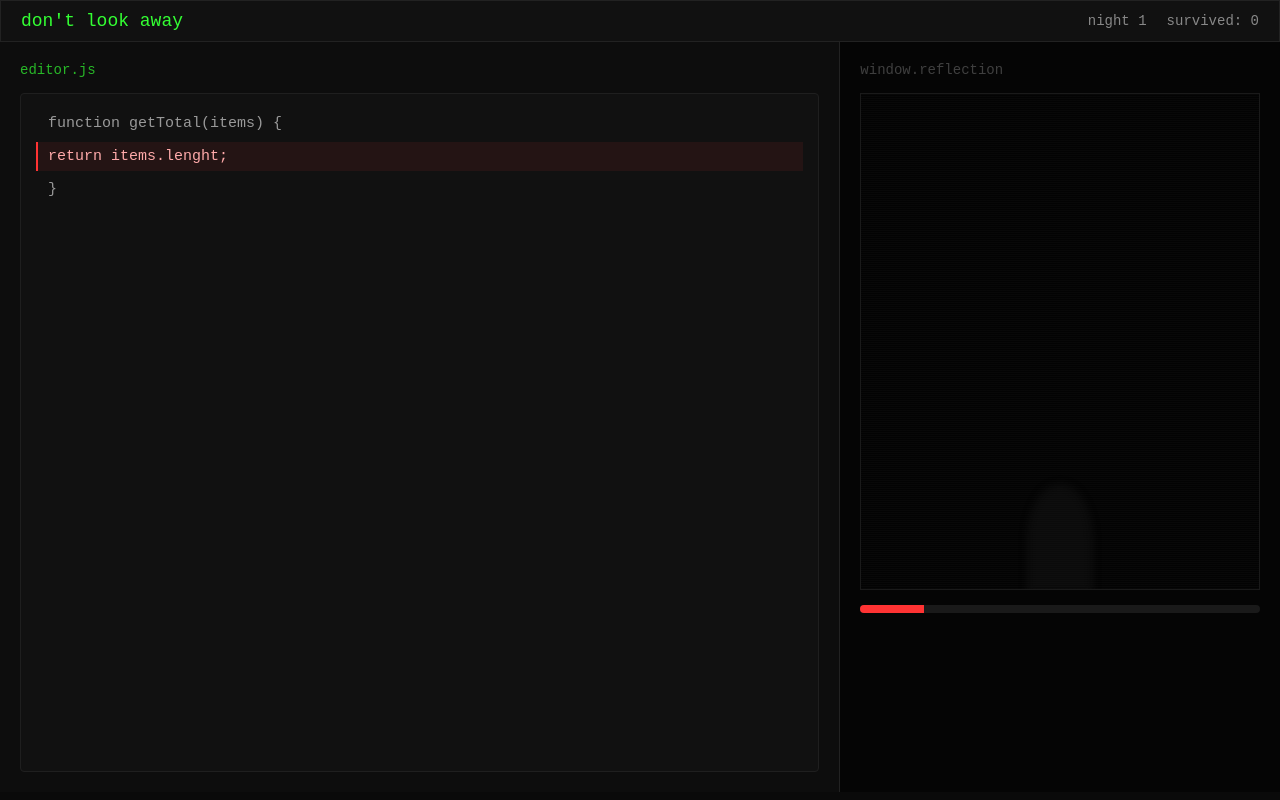
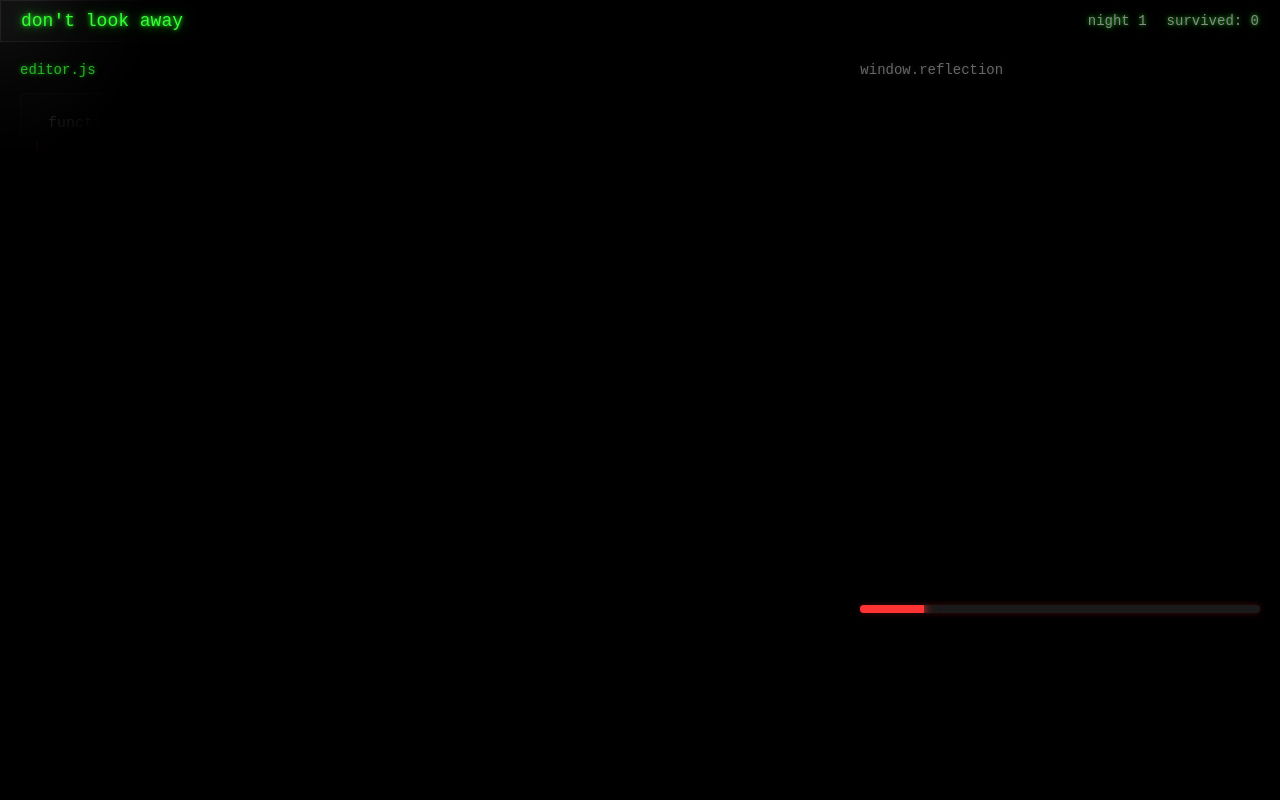
Before and after one commit to anirban185/Do-Not-Look-Away, a plain HTML site: page Index.html in a window 1280 px wide. Both pictures are taken after a click on the button "JavaScript". Drawn offline with Linux system fonts and the light colour scheme.

Commit message:
Add spotlight mechanic

```diff
--- a/Index.html
+++ b/Index.html
@@ -55,6 +55,9 @@
         <h1>IT SAW YOU</h1>
     </div>
 
+    <div id="dark" class="hidden"></div>
+    <div id="glow" class="hidden"></div>
+
     <script src="Script.js"></script>
 
 </body>
--- a/Script.js
+++ b/Script.js
@@ -5,8 +5,11 @@ let nightQueue = [];
 let queueIndex = 0;
 
 let closeness = 0;
-let inReflection = false;
+let mouseX = window.innerWidth / 2;
+let mouseY = window.innerHeight / 2;
 let closenessInterval = null;
+
+const torchRadius = 200;
 
 const filenames = {
     javascript: 'editor.js',
@@ -26,9 +29,12 @@ function startGame(lang) {
     document.getElementById('editorFilename').textContent = filenames[lang];
 
     if (!closenessInterval) {
-        reflectionTracking();
+        torchTracking();
         closenessInterval = setInterval(tickCloseness, 100);
     }
+
+    document.getElementById('dark').classList.remove('hidden');
+    document.getElementById('glow').classList.remove('hidden');
 
     startNight();
 }
@@ -243,20 +249,38 @@ function nightComplete() {
     startNight();
 }
 
-function reflectionTracking() {
-    const relfWindow = document.querySelector('.reflection-window');
-
-    relfWindow.addEventListener('mouseenter', function () {
-        inReflection = true;
+function torchTracking() {
+    document.addEventListener('mousemove', function (e) {
+        mouseX = e.clientX;
+        mouseY = e.clientY;
+        document.documentElement.style.setProperty('--x', mouseX + 'px');
+        document.documentElement.style.setProperty('--y', mouseY + 'px');
     });
 
-    relfWindow.addEventListener('mouseleave', function () {
-        inReflection = false;
+    document.addEventListener('mouseleave', function () {
+        document.body.classList.add('noTorch');
+    });
+
+    document.addEventListener('mouseenter', function () {
+        document.body.classList.remove('noTorch');
     });
 }
 
+function torchOnFigure() {
+    const figure = document.getElementById('figure');
+    const rect = figure.getBoundingClientRect();
+    const figureX = rect.left + rect.width / 2;
+    const figureY = rect.top + rect.height / 2;
+
+    const dx = mouseX - figureX;
+    const dy = mouseY - figureY;
+    const distance = Math.sqrt(dx * dx + dy * dy);
+
+    return distance < torchRadius;
+}
+
 function tickCloseness() {
-    if (inReflection) {
+    if (torchOnFigure()) {
         closeness -= 2;
     } else {
         closeness += 0.6;
--- a/Style.css
+++ b/Style.css
@@ -105,6 +105,8 @@ body {
     font-size: 18px;
     font-weight: normal;
     color: #33ff33;
+    text-shadow: 0 0 4px #33ff33, 0 0 14px rgba(51, 255, 51, 0.6), 0 0 28px rgba(51, 255, 51, 0.25);
+    z-index: 2;
 }
 
 .stats {
@@ -112,6 +114,8 @@ body {
     gap: 20px;
     font-size: 14px;
     color: #888888;
+    text-shadow: 0 0 4px rgba(51, 255, 51, 0.7), 0 0 12px rgba(51, 255, 51, 0.3);
+    z-index: 2;
 }
 
 #gameContainer {
@@ -134,6 +138,8 @@ body {
     font-weight: normal;
     opacity: 0.7;
     margin-bottom: 15px;
+    text-shadow: 0 0 4px rgba(51, 255, 51, 0.7), 0 0 12px rgba(51, 255, 51, 0.3);
+    z-index: 2;
 }
 
 #puzzleBox {
@@ -220,8 +226,10 @@ body {
     color: #666666;
     font-size: 14px;
     font-weight: normal;
-    opacity: 0.6;
     margin-bottom: 15px;
+    position: relative;
+    text-shadow: 0 0 6px rgba(255, 255, 255, 0.15);
+    z-index: 2;
 }
 
 .reflection-window {
@@ -268,6 +276,9 @@ body {
     background-color: #1a1a1a;
     border-radius: 4px;
     overflow: hidden;
+    box-shadow: 0 0 6px rgba(255, 51, 51, 0.25);
+    position: relative;
+    z-index: 2;
 }
 
 #closenessFill {
@@ -275,6 +286,7 @@ body {
     width: 0%;
     background-color: #ff3333;
     transition: width 0.4s ease;
+    box-shadow: 0 0 8px #ff3333, 0 0 16px rgba(255, 51, 51, 0.5);
 }
 
 #jumpscare {
@@ -285,7 +297,7 @@ body {
     width: 100%;
     height: 100%;
     background-color: #ff0000;
-    z-index: 999;
+    z-index: 3;
     justify-content: center;
     align-items: center;
 }
@@ -294,3 +306,35 @@ body {
     font-size: 60px;
     color: #000000;
 }
+
+#dark {
+    position: fixed;
+    inset: 0;
+    background: radial-gradient(circle 200px at var(--x, 50%) var(--y, 50%),
+            transparent 0%,
+            transparent 15%,
+            rgba(0, 0, 0, 0.6) 45%,
+            rgba(0, 0, 0, 1) 80%);
+    pointer-events: none;
+    z-index: 0;
+}
+
+body.noTorch #dark {
+    background: rgba(0, 0, 0, 0.96);
+}
+
+#glow {
+    position: fixed;
+    inset: 0;
+    background: radial-gradient(circle 200px at var(--x, 50%) var(--y, 50%),
+            rgba(255, 235, 180, 0.35) 0%,
+            rgba(255, 210, 140, 0.15) 35,
+            transparent 70%);
+    mix-blend-mode: screen;
+    pointer-events: none;
+    z-index: 1;
+}
+
+body.noTorch #glow {
+    opacity: 0;
+}
```
